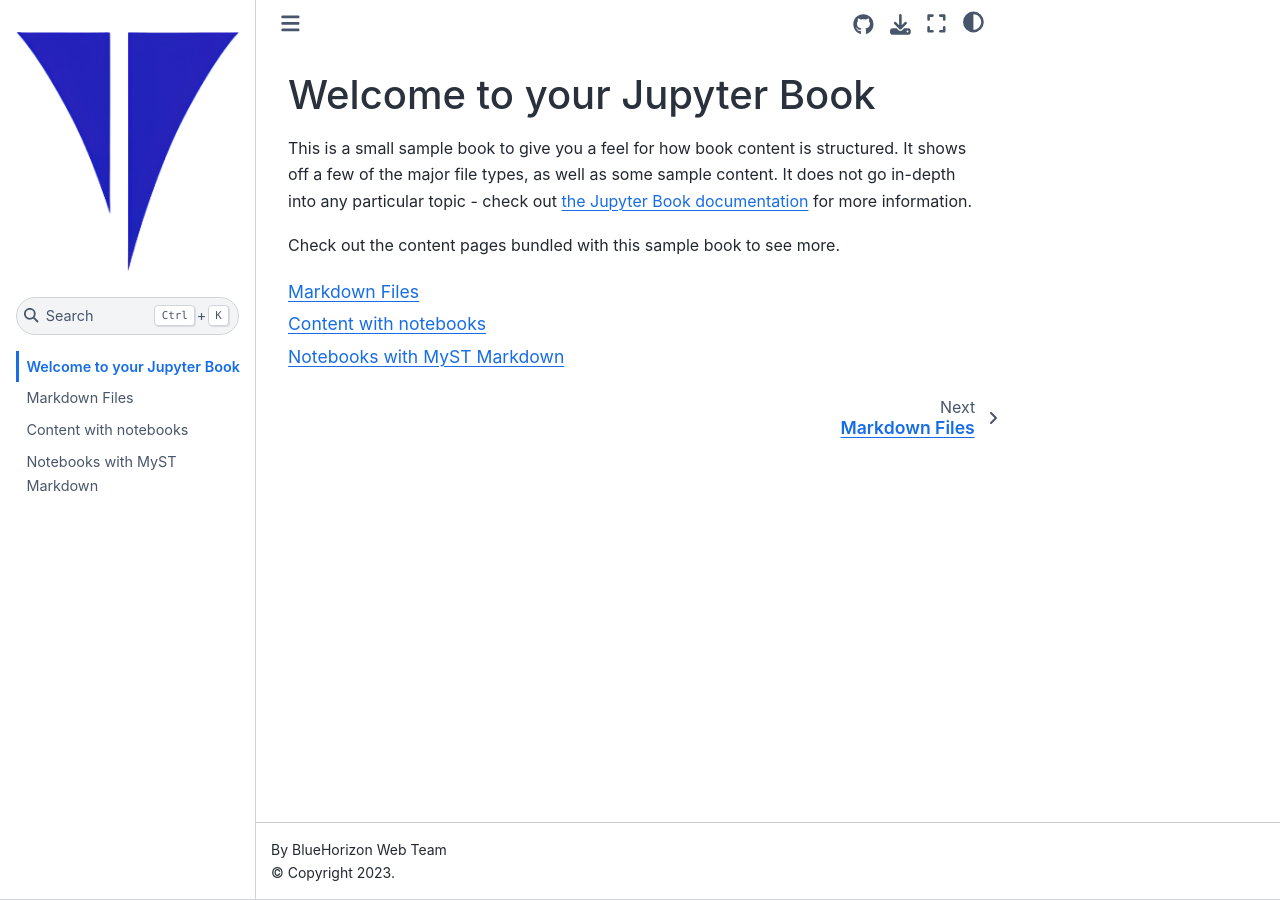
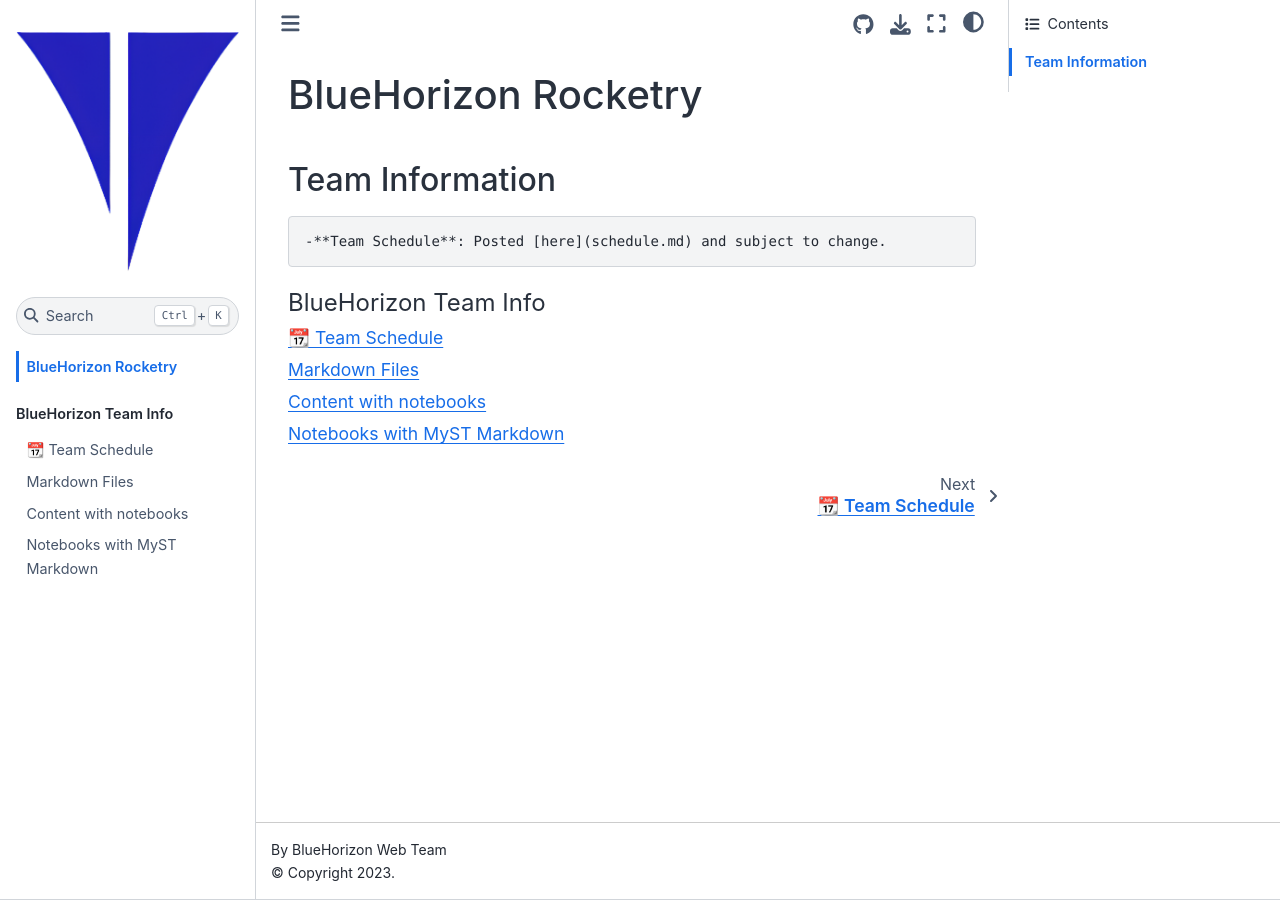
Before and after one commit to grantstec/BlueHorizon-InfoPage, a Jupyter Book: the page built from docs/intro.md, in a window 1280 px wide. Built offline with Jupyter Book 1.0.4 settings and Sphinx 7.4.7 and the Sphinx Book theme 1.1.4, drawn with Linux system fonts in a browser that asks for light colours.

Commit message:
schedule file creation

````diff
--- a/docs/_toc.yml
+++ b/docs/_toc.yml
@@ -3,7 +3,10 @@
 
 format: jb-book
 root: intro
-chapters:
-- file: markdown
-- file: notebooks
-- file: markdown-notebooks
+parts:
+  - caption: "BlueHorizon Team Info"
+    chapters:
+    - file: schedule
+    - file: markdown
+    - file: notebooks
+    - file: markdown-notebooks
--- a/docs/intro.md
+++ b/docs/intro.md
@@ -1,11 +1,7 @@
-# Welcome to your Jupyter Book
+# BlueHorizon Rocketry
 
-This is a small sample book to give you a feel for how book content is
-structured.
-It shows off a few of the major file types, as well as some sample content.
-It does not go in-depth into any particular topic - check out [the Jupyter Book documentation](https://jupyterbook.org) for more information.
-
-Check out the content pages bundled with this sample book to see more.
+## Team Information
+    -**Team Schedule**: Posted [here](schedule.md) and subject to change.
 
 ```{tableofcontents}
 ```
--- /dev/null
+++ b/docs/schedule.md
@@ -0,0 +1 @@
+# 📆 Team Schedule
````
